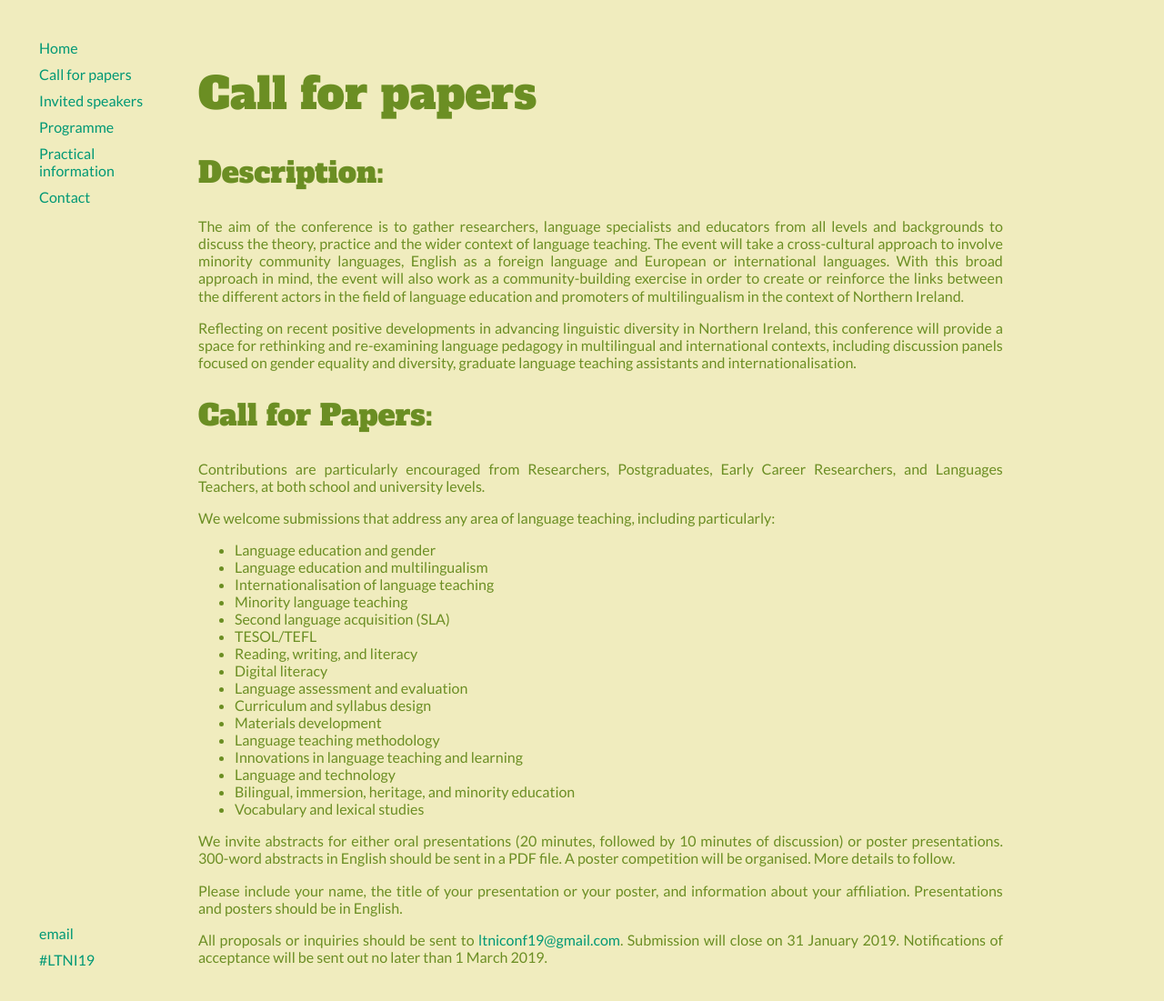
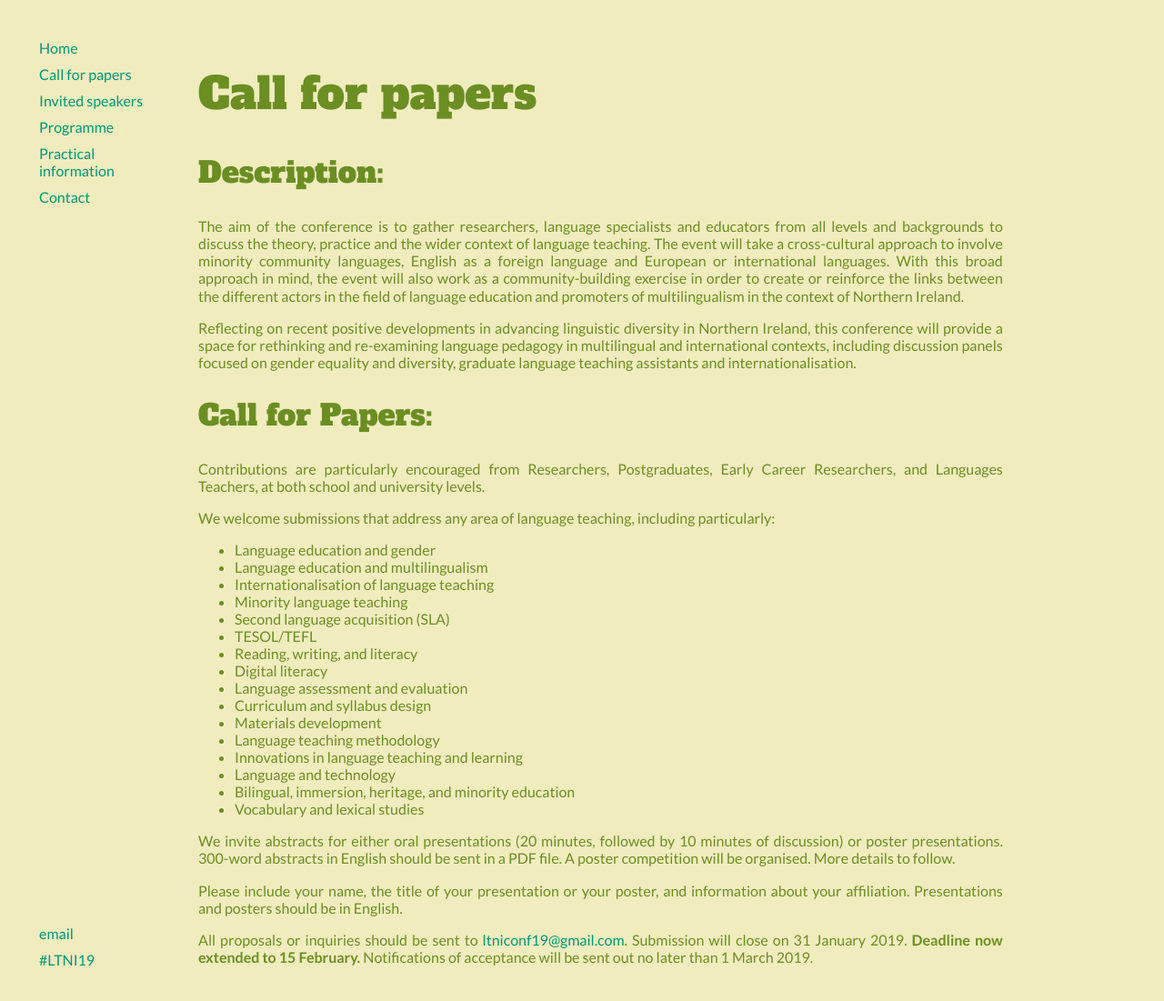
Before and after one commit to merryndd/ltni19, a Jekyll site: the page built from cfp/index.html, in a window 1280 px wide and 1116 px high. Shown: the top 1101 px of the window at 91% size. Built offline with Jekyll 4.4.1, drawn with Linux system fonts in a browser that asks for light colours.

Commit message:
add deadline extension

```diff
--- a/cfp/index.html
+++ b/cfp/index.html
@@ -37,4 +37,4 @@ layout: default
 
 <p>Please include your name, the title of your presentation or your poster, and information about your affiliation. Presentations and posters should be in English.</p>
 
-<p>All proposals or inquiries should be sent to <a href="mailto:ltniconf19@gmail.com">ltniconf19@gmail.com</a>. Submission will close on 31 January 2019. Notifications of acceptance will be sent out no later than 1 March 2019.</p>
+<p>All proposals or inquiries should be sent to <a href="mailto:ltniconf19@gmail.com">ltniconf19@gmail.com</a>. Submission will close on 31 January 2019. <b>Deadline now extended to 15 February.</b> Notifications of acceptance will be sent out no later than 1 March 2019.</p>
```
